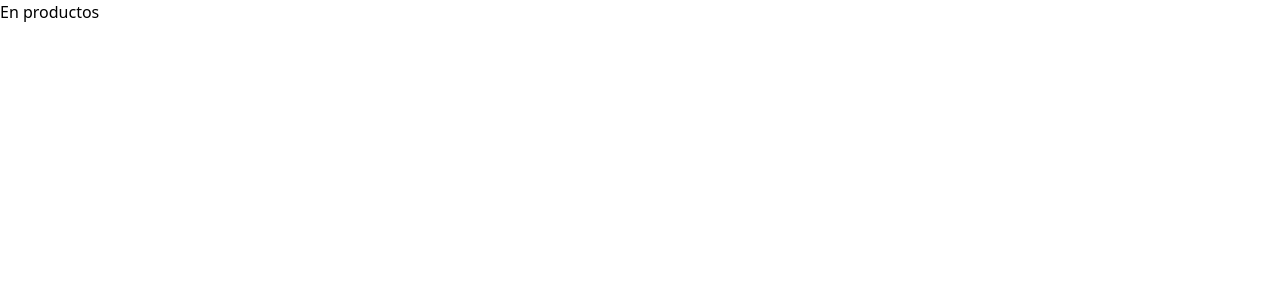
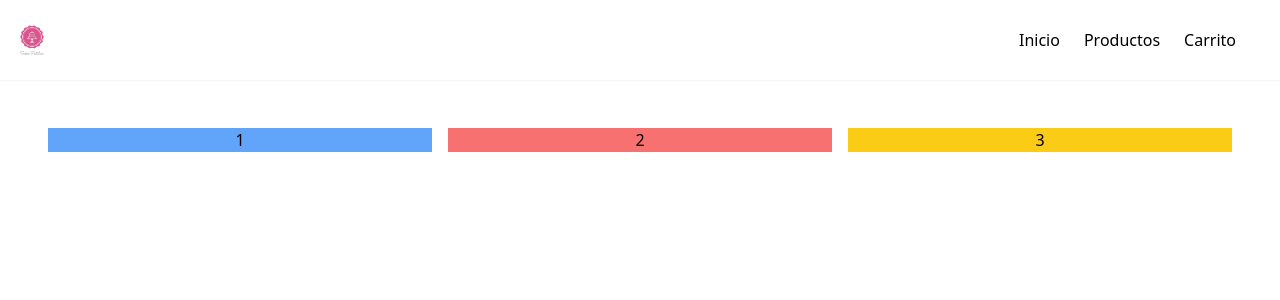
Before and after one commit to Ronrook/app-resposteria, a React (Create React App) app: page /productos in a window 1280 px wide. Shown: the top 300 px of the page. Built offline with nearby package versions, Linux system fonts and the light colour scheme.

Commit message:
trabajando nav

```diff
--- /dev/null
+++ b/src/App.jsx
@@ -0,0 +1,23 @@
+
+import Products from './pages/Products';
+import Home from './pages/Home';
+import ShoppingCart from './pages/ShoppingCart';
+import { Routes, Route} from "react-router-dom";
+import Layaut from './components/Layaut';
+
+console.log(Home)
+function App() {
+  return (
+    <div className="bg-yellow">
+      <Layaut>
+        <Routes>
+            <Route path="/" element={<Home />}/>
+            <Route path="/productos" element={<Products />}/>
+            <Route path="/carrito" element={<ShoppingCart />}/>
+        </Routes>
+      </Layaut>
+    </div>
+  );
+}
+
+export default App;
--- a/src/components/App.jsx
+++ /dev/null
@@ -1,21 +0,0 @@
-
-
-
-import Products from './Products';
-import Home from './Home';
-import { Routes, Route} from "react-router-dom";
-
-
-function App() {
-  return (
-    <div className="bg-yellow">
-
-        <Routes>
-            <Route path="/" element={<Home/>}/>
-            <Route path="/productos" element={<Products />}/>
-        </Routes>
-    </div>
-  );
-}
-
-export default App;
--- /dev/null
+++ b/src/components/HamburgerMenu.jsx
@@ -0,0 +1,23 @@
+import { Link } from "react-router-dom";
+
+
+
+
+function HamburgerMenu() {
+  return (
+    <div className=" mt-3 grid grid-rows-3 text-center items-center bg-pink-400 md:hidden">
+
+       <Link to="/" className='p-3'>
+              Inicio
+        </Link>
+        <Link to="/productos" className='p-3'>
+          Productos
+        </Link>
+        <Link to="/carrito" className='p-3'>
+          Carrito
+        </Link>
+
+    </div>
+  )
+}
+export default HamburgerMenu;
--- a/src/components/Layaut.jsx
+++ b/src/components/Layaut.jsx
@@ -1,12 +1,37 @@
+import { useEffect, useState } from "react";
+import HamburgerMenu from "./HamburgerMenu";
 import Navbar from "./Navbar";
 
 
 
 
 function Layaut({children}) {
+  const [isOpen, setIsOpen] = useState(false);
+
+//   useEffect(()=>{
+//     const hideMenu = () => {
+//       if (Window.innerWidth > 768 && isOpen) {
+//         setIsOpen(false)
+//       }
+//     }
+
+//     Window.addEventListener('resize', hideMenu)
+//     return () => {
+//       Window.removeEventListener('resize', hideMenu)
+
+//     }
+
+// });
+
+  const toggleOpen = () => {
+    setIsOpen(!isOpen);
+  };
+
   return (
     <div className="h-screen">
-        <Navbar></Navbar>
+        <Navbar toggleOpen={toggleOpen}/>
+
+        {isOpen && <HamburgerMenu/>}
         {children}
     </div>
   )
--- a/src/components/Navbar.jsx
+++ b/src/components/Navbar.jsx
@@ -1,13 +1,15 @@
-import React from 'react'
+
 
 import logo from "../assets/logo.png";
+import { Link} from "react-router-dom";
 
-function Navbar() {
+function Navbar({toggleOpen}) {
+
   return (
-    <nav className="flex flex-col items-center h-16 bg-white text-black relative shadow-sm ">
-      <img src={logo} alt="logo" className='w-52' />
+    <nav className="flex flex-col items-center h-20 bg-white text-black relative shadow-sm md:md:flex-row justify-between">
+      <img src={logo} alt="logo" className='w-20 md:w-12 pl-4' />
 
-      <div className="px-4 content-center cursor-pointer lg:hidden">
+      <div className=" px-4 cursor-pointer md:hidden " onClick={toggleOpen}>
         <svg
           xmlns="http://www.w3.org/2000/svg"
           className="h-6 w-60 "
@@ -23,6 +25,19 @@ function Navbar() {
           />
         </svg>
       </div>
+
+      <div className='pr-8 hidden md:flex flex-row '>
+        <Link to="/" className='p-3'>
+              Inicio
+        </Link>
+        <Link to="/productos" className='p-3'>
+          Productos
+        </Link>
+        <Link to="/carrito" className='p-3'>
+          Carrito
+        </Link>
+      </div>
+
     </nav>
   );
 }
--- a/src/components/Products.jsx
+++ /dev/null
@@ -1,15 +0,0 @@
-
-
-
-function Products() {
-    return (
-      <div className="">
-          <h1>En productos</h1>
-
-
-
-      </div>
-    );
-  }
-
-  export default Products;
--- a/src/index.js
+++ b/src/index.js
@@ -1,7 +1,7 @@
 import React from 'react';
 import ReactDOM from 'react-dom';
 import './index.css';
-import App from './components/App';
+import App from './App';
 import reportWebVitals from './reportWebVitals';
 
 import { BrowserRouter} from "react-router-dom";
--- a/src/components/Home.jsx
+++ b/src/pages/Home.jsx
@@ -1,12 +1,12 @@
-import Layaut from "./Layaut";
+
 
 
 function Home() {
     return (
       <div className="">
 
-          <Layaut></Layaut>
 
+        <h1>Estoy en Inicio</h1>
 
 
       </div>
--- /dev/null
+++ b/src/pages/Products.jsx
@@ -0,0 +1,20 @@
+
+
+
+function Products() {
+    return (
+      <div className="container  text-center">
+          <div className="grid grid-cols-1 p-12 gap-4 md:grid-cols-2 lg:grid-cols-3">
+            <div className="bg-blue-400">1</div>
+            <div className="bg-red-400">2</div>
+            <div className="bg-yellow-400">3</div>
+            {/* <div className="bg-yellow-400">4</div> */}
+          </div>
+
+
+
+      </div>
+    );
+  }
+
+  export default Products;
--- /dev/null
+++ b/src/pages/ShoppingCart.jsx
@@ -0,0 +1,12 @@
+
+
+function ShoppingCart() {
+  return (
+    <div>
+        <h1>Estoy en Carrito</h1>
+
+    </div>
+  )
+}
+
+export default ShoppingCart;
```
